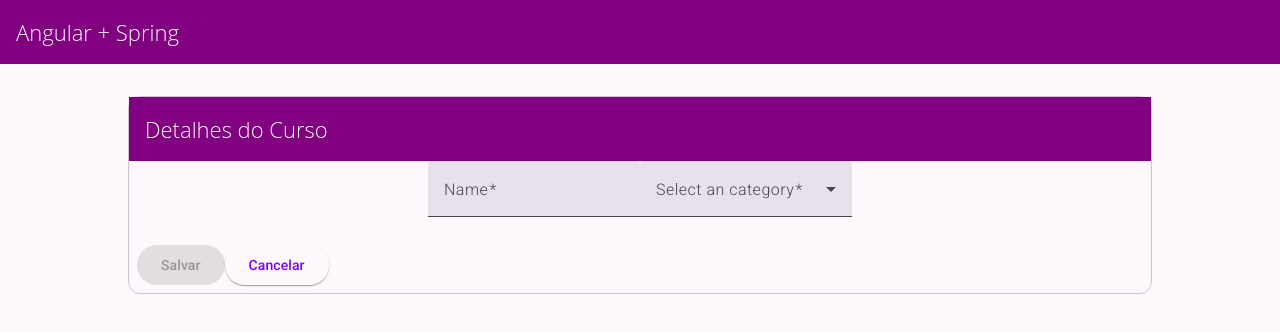
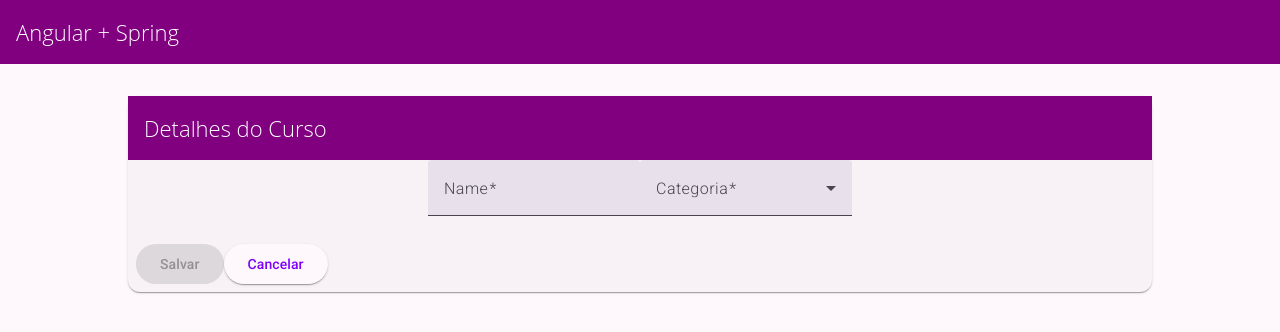
Before and after one commit to jamario-nascimento/angular-angular-spring, an Angular app: page /new in a window 1280 px wide. Shown: the top 332 px of the page. Built offline with nearby package versions, Linux system fonts and the light colour scheme.

Commit message:
Ajustando estrutura do projeto

```diff
--- a/src/app/courses/course-form/course-form.html
+++ b/src/app/courses/course-form/course-form.html
@@ -1,4 +1,4 @@
-<mat-card class="mat-card" appearance="outlined">
+<mat-card class="mat-card">
   <mat-toolbar>Detalhes do Curso</mat-toolbar>
 
   <mat-card-content>
@@ -12,14 +12,13 @@
       </mat-form-field>
 
       <mat-form-field>
-        <mat-label>Select an category</mat-label>
+  <mat-label>Categoria</mat-label>
   <mat-select formControlName="category">
-          <mat-option>None</mat-option>
     <mat-option value="front-end">Front-End</mat-option>
     <mat-option value="back-end">Back-End</mat-option>
   </mat-select>
   <mat-error *ngIf="form.get('category')?.invalid">
-          Categoria é obrigatória.
+    {{ getErrorMessage('category') }}
   </mat-error>
 </mat-form-field>
     </form>
--- a/src/app/courses/course-form/course-form.ts
+++ b/src/app/courses/course-form/course-form.ts
@@ -29,7 +29,7 @@ import { MatCardModule } from '@angular/material/card';
     MatInputModule,
     MatButtonModule,
     MatSelectModule,
-    MatCardModule
+    MatCardModule,
 ],
   templateUrl: './course-form.html',
   styleUrl: './course-form.scss',
--- a/src/app/courses/courses.html
+++ b/src/app/courses/courses.html
@@ -1,14 +1,19 @@
 <div class="container">
   <mat-card class="mat-elevation-z8">
+    <div *ngIf="courses$ | async as courses; else loading">
       <mat-toolbar>
         <span class="toolbar-title">Cursos Disponíveis</span>
         <span class="spacer"></span>
-      <button mat-fab color="accent" aria-label="Adicionar Curso" (click)="onAdd()">
+        <button
+          mat-fab
+          color="accent"
+          aria-label="Adicionar Curso"
+          (click)="onAdd()"
+        >
           <mat-icon>add</mat-icon>
         </button>
       </mat-toolbar>
 
-    <div *ngIf="courses$ | async as courses; else loading">
       <table mat-table [dataSource]="courses">
         <ng-container matColumnDef="name">
           <th mat-header-cell *matHeaderCellDef>Nome</th>
@@ -18,9 +23,12 @@
         <ng-container matColumnDef="category">
           <th mat-header-cell *matHeaderCellDef>Categoria</th>
           <td mat-cell *matCellDef="let course">
-    <mat-icon [ngClass]="course.category === 'front-end' ? 'front-end-icon' : 'back-end-icon'">
             {{ course.category | category }}
-    </mat-icon>
+            <mat-icon
+              [ngClass]="
+                course.category === 'front-end' ? 'front-end-icon' : 'back-end-icon'
+              "
+            ></mat-icon>
           </td>
         </ng-container>
 
@@ -40,11 +48,11 @@
         <tr mat-row *matRowDef="let row; columns: displayedColumns"></tr>
       </table>
     </div>
-  </mat-card>
 
     <ng-template #loading>
       <div class="loading-spinner">
         <mat-spinner></mat-spinner>
       </div>
     </ng-template>
+  </mat-card>
 </div>
--- a/src/app/courses/service/courses.service.ts
+++ b/src/app/courses/service/courses.service.ts
@@ -19,6 +19,7 @@ export class CoursesServices {
     return this._httpClient.get<Course[]>(this.API)
     .pipe(
       first(),
+      delay(5000),
       tap(courses => console.log(courses))
     );
   }
```
Also changed, not shown: src/app/app.ts (+0 -13 lines). Lines whose indentation alone changed are shown as unchanged.
